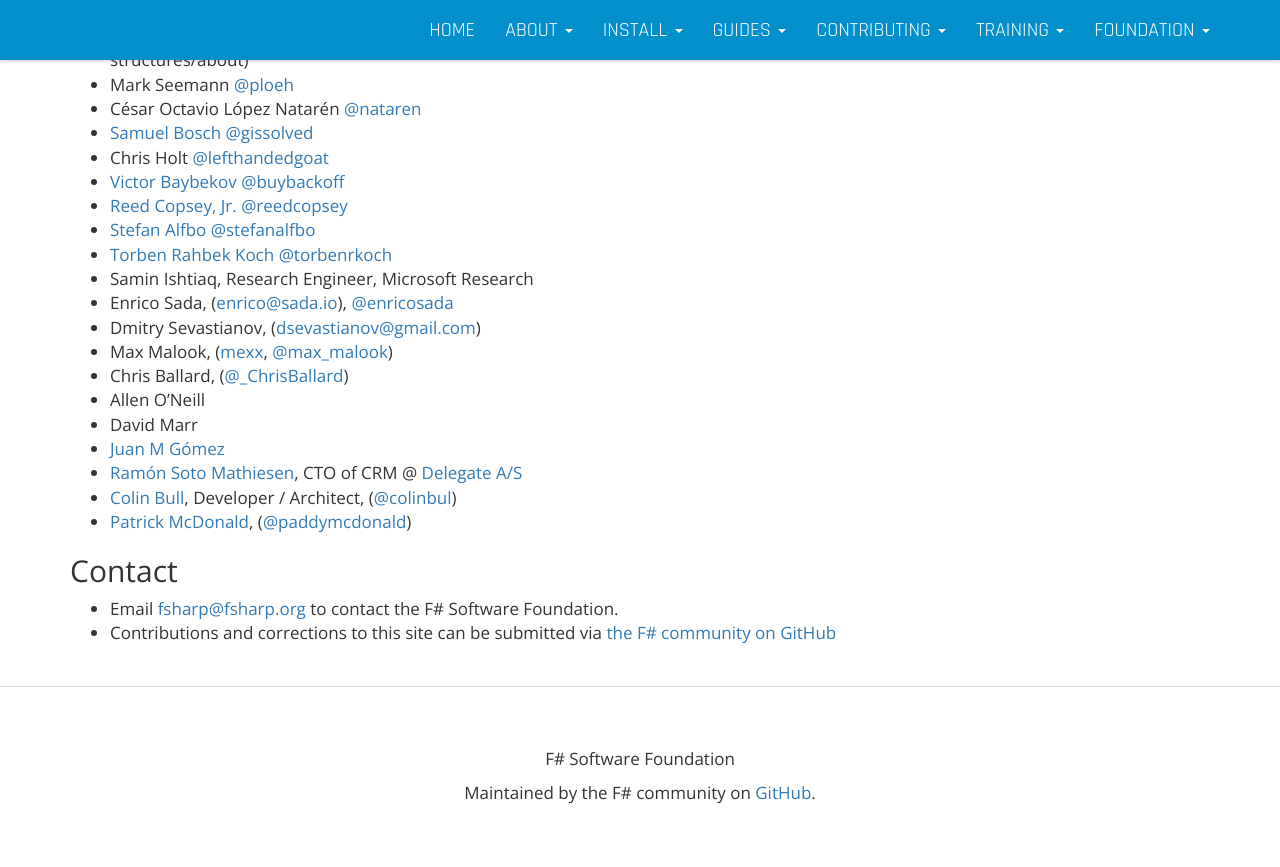
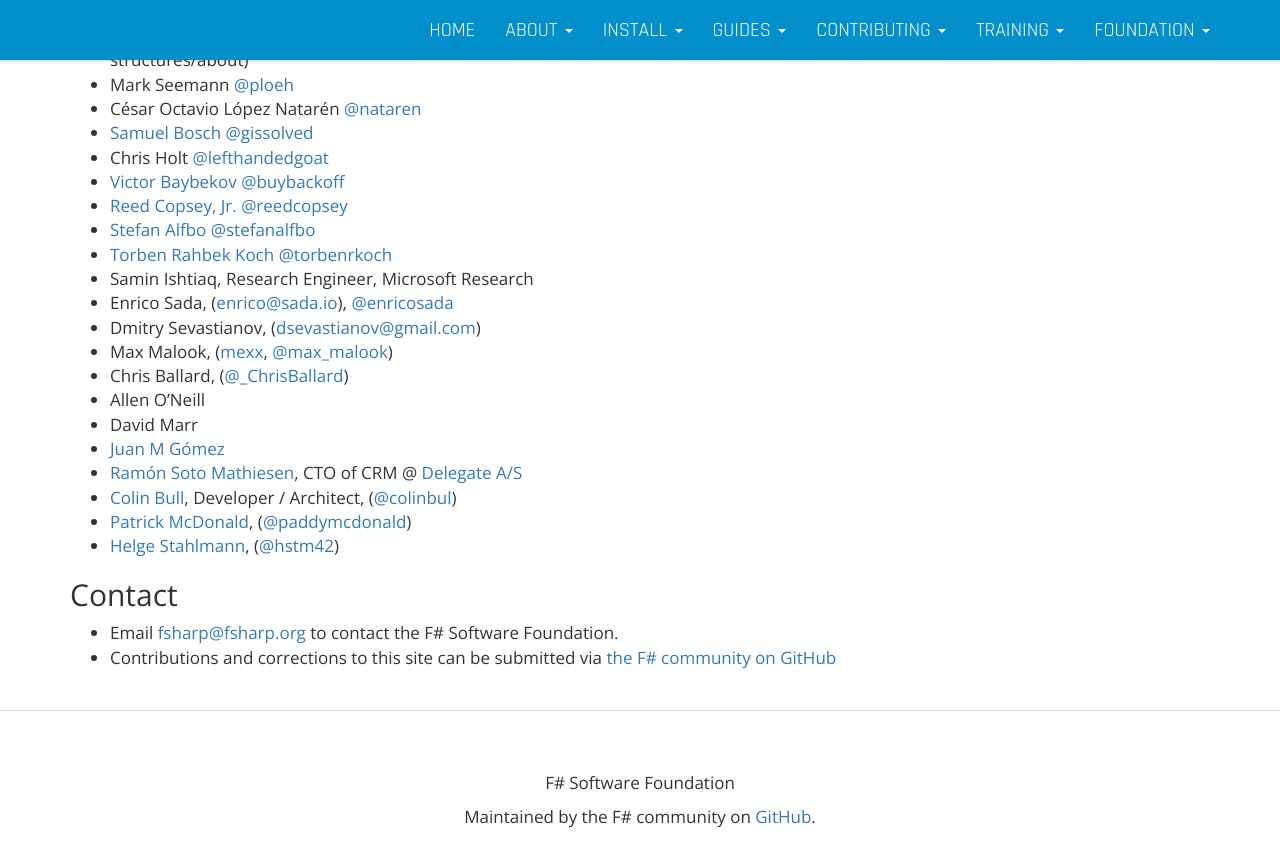
Before and after one commit to fsharp/fsharp.org, a Jekyll site: the page built from foundation.md, in a window 1280 px wide and 900 px high, scrolled down 4819 px. Shown: the top 867 px of the window. Built offline with Jekyll 4.4.1, drawn with Linux system fonts in a browser that asks for light colours; nearby versions of some CDN libraries.

Commit message:
added Helge Stahlmann

```diff
--- a/foundation.md
+++ b/foundation.md
@@ -198,6 +198,7 @@ See the current [list of affiliated technical groups](/technical-groups) and [us
  * [Ramón Soto Mathiesen](http://blog.stermon.com/), CTO of CRM @ [Delegate A/S](http://www.delegate.dk)
  * [Colin Bull](http://colinbul.wordpress.com), Developer / Architect, ([@colinbul](https://twitter.com/colinbul))
  * [Patrick McDonald](http://patrickmcdonald.org/), ([@paddymcdonald](https://twitter.com/paddymcdonald))
+ * [Helge Stahlmann](http://hstm.me/), ([@hstm42](https://twitter.com/hstm42))
 
 ## Contact
 
```
